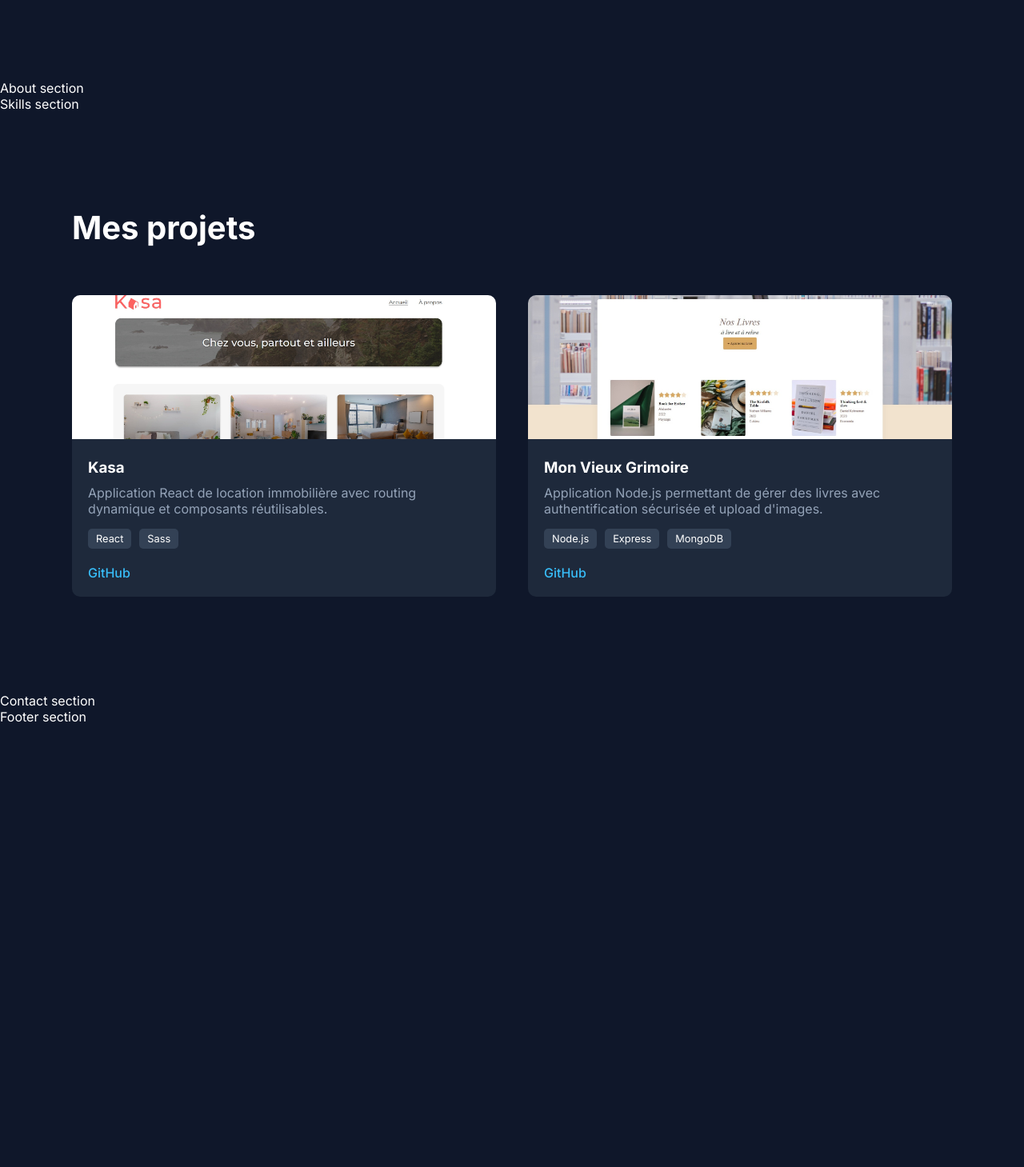
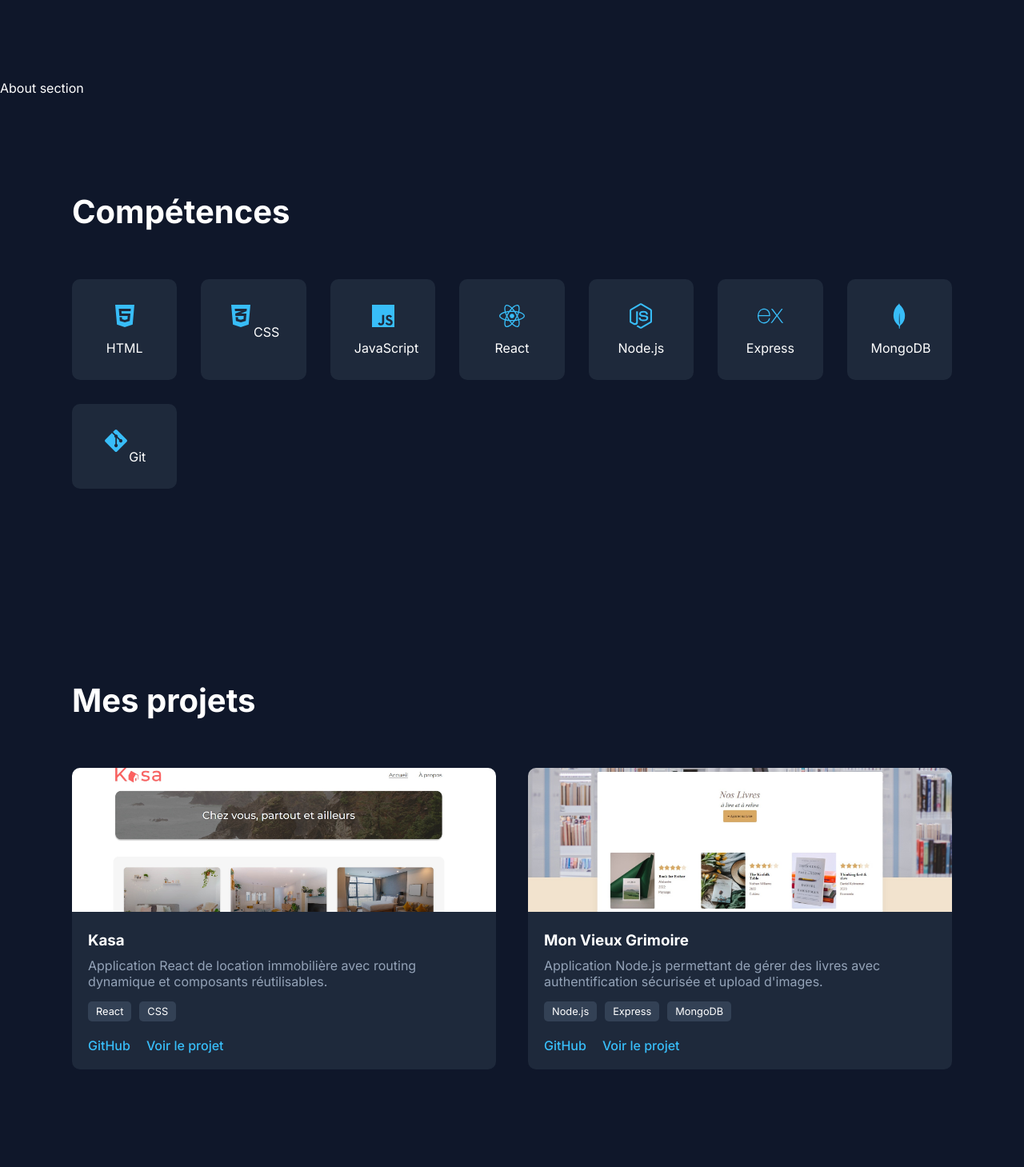
Before and after one commit to Ali-926/portfolio-developpeur, a React (Vite) app in the folder portfolio/: page / in a window 1280 px wide. Shown: the part 700-2159 px from the top of the page at 80% size. Before the commit the page ends 1606 px from the top, so only its background shows below. Built offline with nearby package versions, Linux system fonts and the light colour scheme.

Commit message:
Added dynamic projects, scroll animations and skills section

```diff
--- a/portfolio/package.json
+++ b/portfolio/package.json
@@ -12,7 +12,8 @@
   "dependencies": {
     "framer-motion": "^12.35.2",
     "react": "^19.2.0",
-    "react-dom": "^19.2.0"
+    "react-dom": "^19.2.0",
+    "react-icons": "^5.6.0"
   },
   "devDependencies": {
     "@eslint/js": "^9.39.1",
--- a/portfolio/src/components/Projects.jsx
+++ b/portfolio/src/components/Projects.jsx
@@ -1,6 +1,28 @@
 import kasaImage from "../assets/images/kasa.jpg";
 import grimoireImage from "../assets/images/grimoire.jpg";
 import "./projects.css";
+import { motion } from "framer-motion";
+
+const projects = [
+  {
+    title: "Kasa",
+    description:
+      "Application React de location immobilière avec routing dynamique et composants réutilisables.",
+    image: kasaImage,
+    tech: ["React", "CSS"],
+    github: "https://github.com/Ali-926/Kasa",
+    demo: "#",
+  },
+  {
+    title: "Mon Vieux Grimoire",
+    description:
+      "Application Node.js permettant de gérer des livres avec authentification sécurisée et upload d'images.",
+    image: grimoireImage,
+    tech: ["Node.js", "Express", "MongoDB"],
+    github: "https://github.com/Ali-926/MonVieuxGrimoire",
+    demo: "#",
+  },
+];
 
 function Projects() {
   return (
@@ -9,66 +31,38 @@ function Projects() {
         <h2 className="section-title">Mes projets</h2>
 
         <div className="projects-grid">
-          <div className="project-card">
-            <img src={kasaImage} alt="Projet Kasa" className="project-image" />
-
-            <div className="project-content">
-              <h3>Kasa</h3>
-
-              <p>
-                Application React de location immobilière avec routing dynamique
-                et composants réutilisables.
-              </p>
-
-              <div className="project-tech">
-                <span>React</span>
-                <span>Sass</span>
-              </div>
-
-              <div className="project-links">
-                <a
-                  href="https://github.com/Ali-926/Kasa"
-                  target="_blank"
-                  rel="noopener noreferrer"
+          {projects.map((project, index) => (
+            <motion.div
+              className="project-card"
+              initial={{ opacity: 0, y: 50 }}
+              whileInView={{ opacity: 1, y: 0 }}
+              transition={{ duration: 0.6 }}
+              viewport={{ once: true }}
             >
-                  GitHub
-                </a>
-              </div>
-            </div>
-          </div>
-
-          <div className="project-card">
               <img
-              src={grimoireImage}
-              alt="Projet Mon Vieux Grimoire"
+                src={project.image}
+                alt={project.title}
                 className="project-image"
               />
 
               <div className="project-content">
-              <h3>Mon Vieux Grimoire</h3>
+                <h3>{project.title}</h3>
 
-              <p>
-                Application Node.js permettant de gérer des livres avec
-                authentification sécurisée et upload d'images.
-              </p>
+                <p>{project.description}</p>
 
                 <div className="project-tech">
-                <span>Node.js</span>
-                <span>Express</span>
-                <span>MongoDB</span>
+                  {project.tech.map((tech, i) => (
+                    <span key={i}>{tech}</span>
+                  ))}
                 </div>
 
                 <div className="project-links">
-                <a
-                  href="https://github.com/Ali-926/MonVieuxGrimoire"
-                  target="_blank"
-                  rel="noopener noreferrer"
-                >
-                  GitHub
-                </a>
+                  <a href={project.github}>GitHub</a>
+                  {project.demo && <a href={project.demo}>Voir le projet</a>}
                 </div>
               </div>
-          </div>
+            </motion.div>
+          ))}
         </div>
       </div>
     </section>
--- a/portfolio/src/components/Skills.jsx
+++ b/portfolio/src/components/Skills.jsx
@@ -1,5 +1,66 @@
+import "./Skills.css";
+
+import {
+  FaHtml5,
+  FaCss3Alt,
+  FaJs,
+  FaReact,
+  FaNodeJs,
+  FaGitAlt,
+} from "react-icons/fa";
+
+import { SiExpress, SiMongodb } from "react-icons/si";
+
 function Skills() {
-  return <section>Skills section</section>;
+  return (
+    <section id="skills" className="skills">
+      <div className="skills-container">
+        <h2 className="section-title">Compétences</h2>
+
+        <div className="skills-grid">
+          <div className="skill-card">
+            <FaHtml5 />
+            <span>HTML</span>
+          </div>
+
+          <div className="skill-card">
+            <FaCss3Alt />
+            <span>CSS</span>
+          </div>
+
+          <div className="skill-card">
+            <FaJs />
+            <span>JavaScript</span>
+          </div>
+
+          <div className="skill-card">
+            <FaReact />
+            <span>React</span>
+          </div>
+
+          <div className="skill-card">
+            <FaNodeJs />
+            <span>Node.js</span>
+          </div>
+
+          <div className="skill-card">
+            <SiExpress />
+            <span>Express</span>
+          </div>
+
+          <div className="skill-card">
+            <SiMongodb />
+            <span>MongoDB</span>
+          </div>
+
+          <div className="skill-card">
+            <FaGitAlt />
+            <span>Git</span>
+          </div>
+        </div>
+      </div>
+    </section>
+  );
 }
 
 export default Skills;
--- a/portfolio/src/components/projects.css
+++ b/portfolio/src/components/projects.css
@@ -23,16 +23,23 @@
   border-radius: 10px;
   overflow: hidden;
   transition: var(--transition);
+  transition: var(--transition);
+  cursor: pointer;
 }
 
 .project-card:hover {
-  transform: translateY(-5px);
+  transform: translateY(-8px) scale(1.02);
 }
 
 .project-image {
   width: 100%;
   height: 180px;
   object-fit: cover;
+  transition: transform 0.4s ease;
+}
+
+.project-card:hover .project-image {
+  transform: scale(1.05);
 }
 
 .project-content {
--- a/portfolio/src/components/skills.css
+++ b/portfolio/src/components/skills.css
@@ -0,0 +1,32 @@
+.skills {
+  padding: 120px 20px;
+}
+
+.skills-container {
+  max-width: var(--max-width);
+  margin: auto;
+}
+
+.skills-grid {
+  display: grid;
+  grid-template-columns: repeat(auto-fit, minmax(120px, 1fr));
+  gap: 30px;
+}
+
+.skill-card {
+  background: #1e293b;
+  padding: 30px;
+  border-radius: 10px;
+  text-align: center;
+  transition: var(--transition);
+}
+
+.skill-card svg {
+  font-size: 2rem;
+  color: var(--color-primary);
+  margin-bottom: 10px;
+}
+
+.skill-card:hover {
+  transform: translateY(-5px);
+}
```
Also changed, not shown: 1 other file (tests, documents, lock files or other folders). Lines whose indentation alone changed are shown as unchanged.
